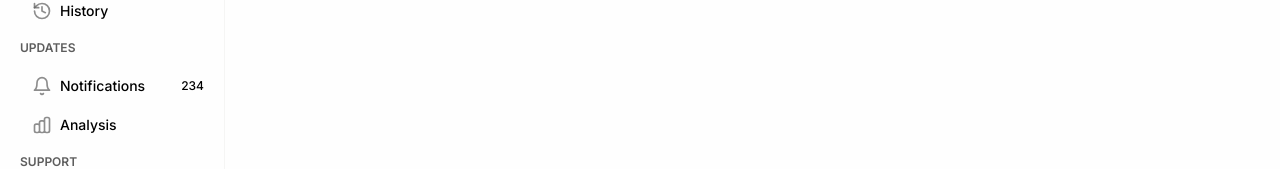
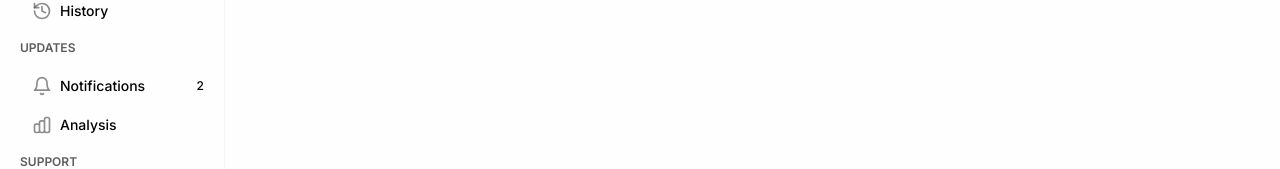
Before and after one commit to mbonikev/GradeWave, a React (Vite) app: page /#/student_dashboard in a window 1280 px wide. Shown: the part 244-413 px from the top of the page. Built offline with nearby package versions, Linux system fonts and the light colour scheme.

Commit message:
updated src/components/student/StudentSidebar.jsx

```diff
--- a/src/components/student/StudentSidebar.jsx
+++ b/src/components/student/StudentSidebar.jsx
@@ -51,7 +51,7 @@ function StudentSidebar({ closeSidebar, showSidebar }) {
       <div className="flex-1 flex flex-col pl-5 pr-2 gap-1 select-none">
         <SidebarSectionTitle title={"General"} />
         <Link
-          to="/"
+          to="/student_dashboard"
           className={`rounded-xl min-w-fit text-sm relative flex items-center border-transparent justify-start gap-2 group px-3 h-[35px] font-medium
           ${
             location.pathname === "/student_dashboard"
@@ -121,7 +121,7 @@ function StudentSidebar({ closeSidebar, showSidebar }) {
             <LuBell className="text-xl text-text-color-weak/70 max-lg:text-2xl" />
             <p className="text-lightBlackText/70">Notifications</p>
           </span>
-          <span className="text-xs ">234</span>
+          <span className="text-xs ">2</span>
         </Link>
         <Link
           to="/analysis"
```
